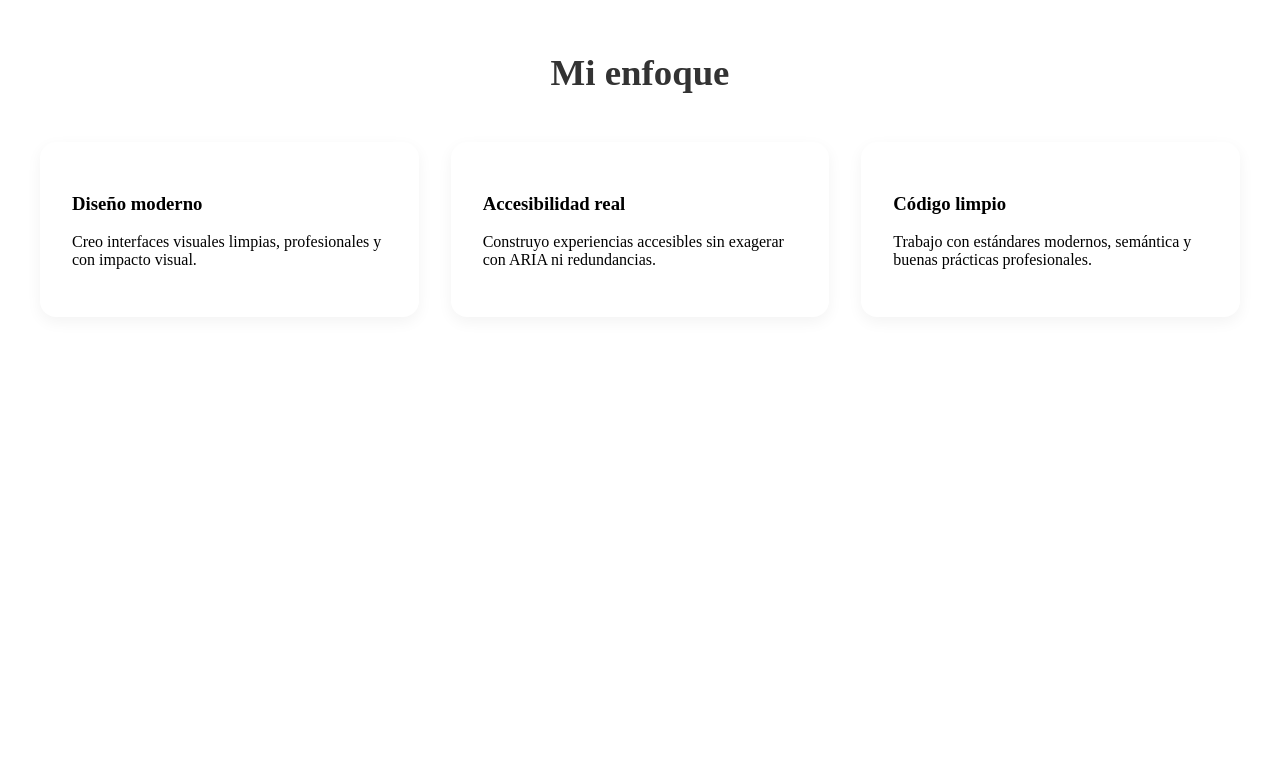
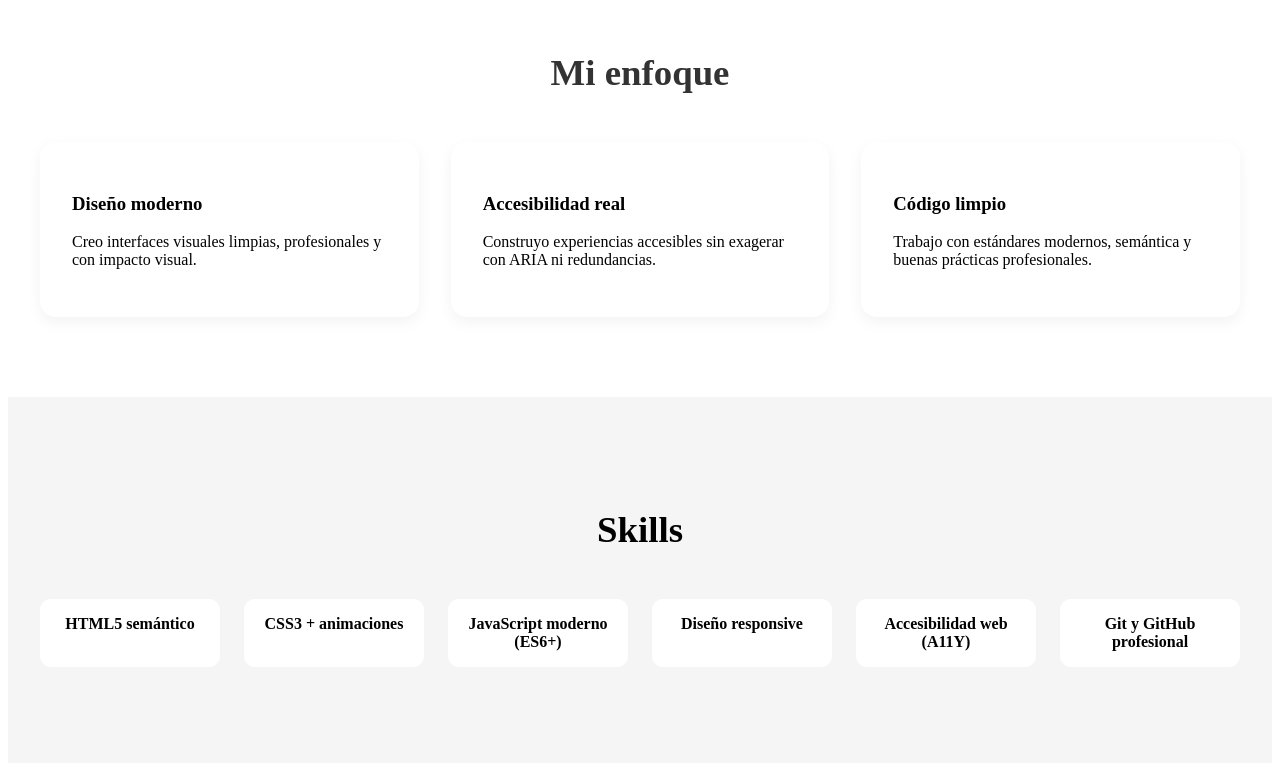
Before and after one commit to ortiz-dev/ortiz-portfolio-frontend, a plain HTML site: page index.html in a window 1280 px wide. Shown: the part 1356-2122 px from the top of the page. Before the commit the page ends 1761 px from the top, so only its background shows below. Drawn offline with Linux system fonts and the light colour scheme.

Commit message:
feat(skills): add skills section with modern grid layout

```diff
--- a/css/style.css
+++ b/css/style.css
@@ -267,3 +267,33 @@
 .focus__card:hover {
   transform: translateY(-5px);
 }
+
+/* ----------------------------
+        SKILLS
+----------------------------- */
+.skills {
+  padding: 5rem 2rem;
+  background: var(--color-fondo);
+}
+
+.skills__title {
+  text-align: center;
+  font-size: 2.3rem;
+  margin-bottom: 3rem;
+}
+
+.skills__list {
+  display: grid;
+  grid-template-columns: repeat(auto-fit, minmax(180px, 1fr));
+  gap: 1.5rem;
+  list-style: none;
+  padding: 0;
+}
+
+.skills__item {
+  background: #fff;
+  padding: 1rem;
+  text-align: center;
+  border-radius: 0.7rem;
+  font-weight: 600;
+}
--- a/index.html
+++ b/index.html
@@ -92,6 +92,18 @@
         </article>
       </div>
     </section>
+    <section class="skills" id="skills">
+      <h2 class="skills__title">Skills</h2>
+
+      <ul class="skills__list">
+        <li class="skills__item">HTML5 semántico</li>
+        <li class="skills__item">CSS3 + animaciones</li>
+        <li class="skills__item">JavaScript moderno (ES6+)</li>
+        <li class="skills__item">Diseño responsive</li>
+        <li class="skills__item">Accesibilidad web (A11Y)</li>
+        <li class="skills__item">Git y GitHub profesional</li>
+      </ul>
+    </section>
     <script src="js/main.js"></script>
   </body>
 </html>
```
